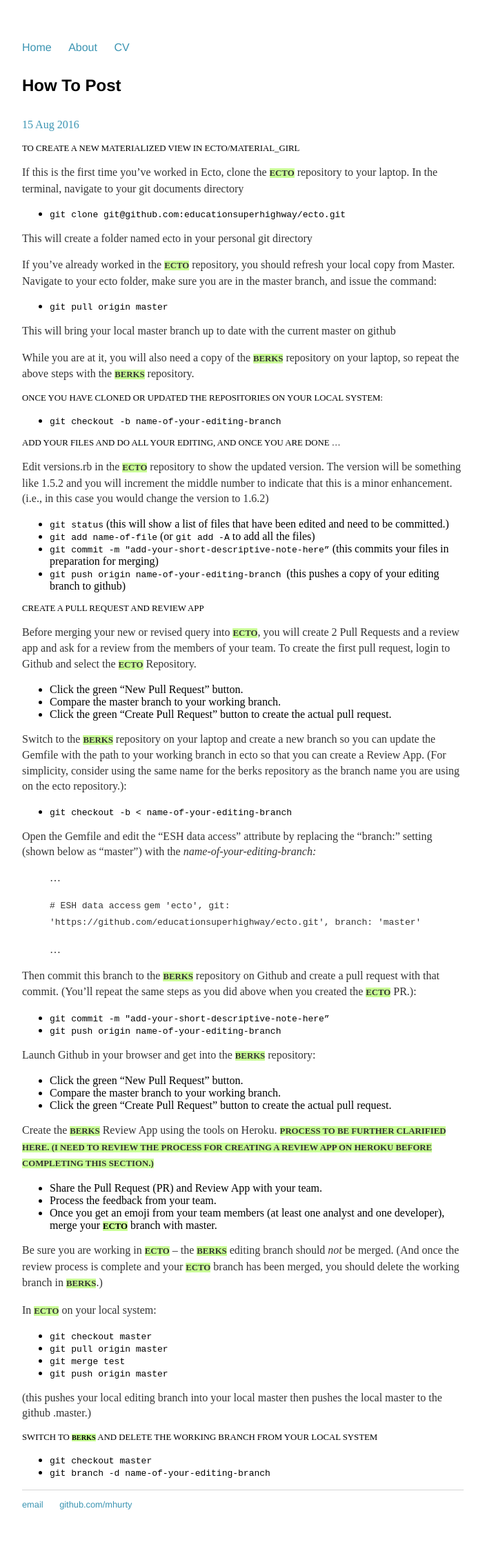
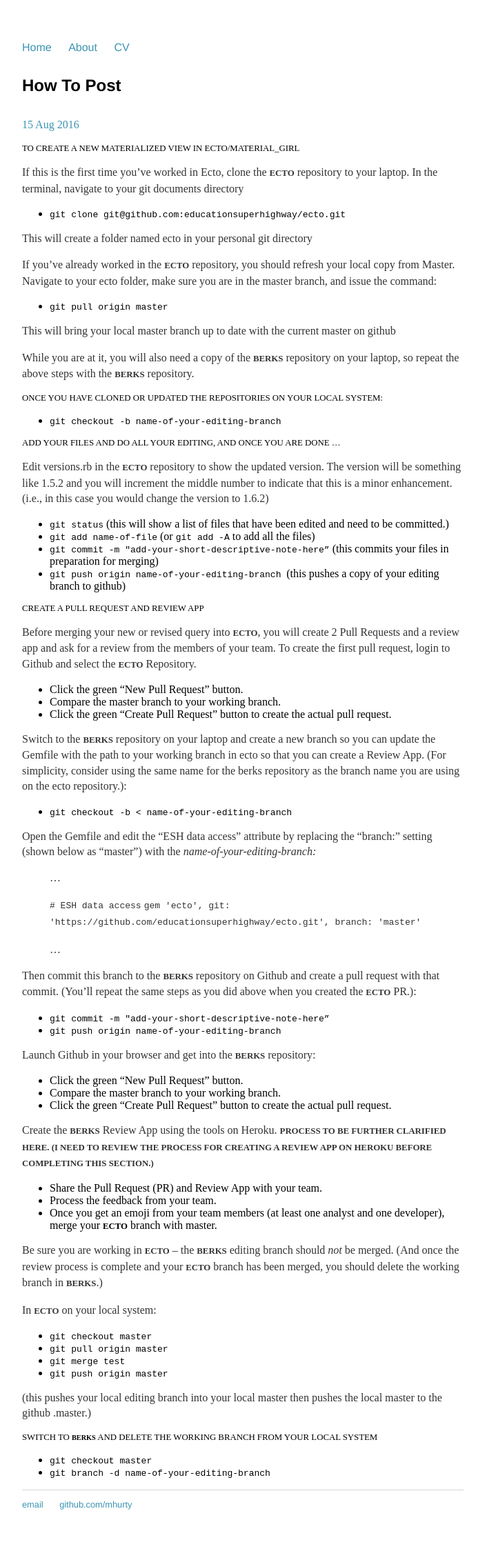
Before and after one commit to mhurty/mhurty.github.io, a Jekyll site: the page built from _posts/2016-07-13-how-to-post.md, in a window 1280 px wide. Shown: the whole page at 69% size, without its empty margins (288-991 px from the left). Built offline with Jekyll 4.4.1, drawn with Linux system fonts in a browser that asks for light colours.

Commit message:
CSS fixes 2

```diff
--- a/css/main.css
+++ b/css/main.css
@@ -56,5 +56,4 @@
 strong {
 	text-transform: uppercase;
 	font-size: 0.8em;
-	background-color: #CAFF97;
 }
```
